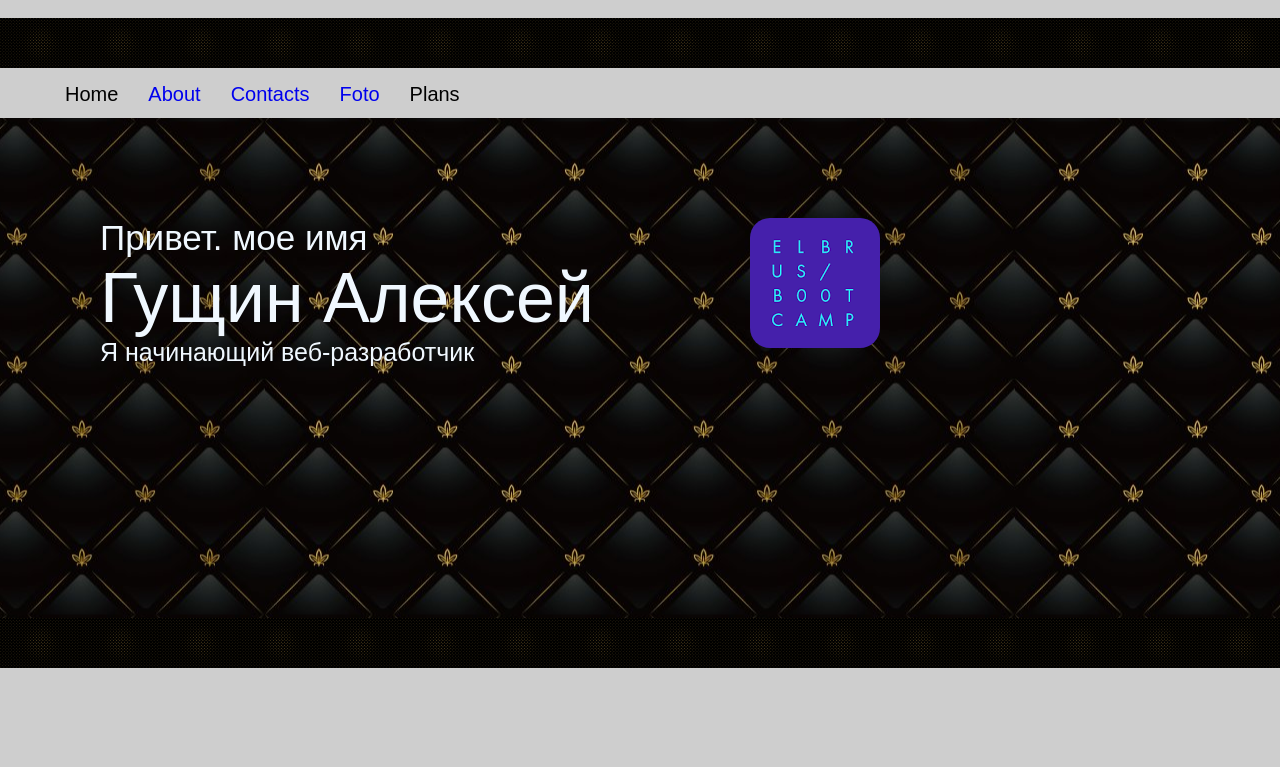
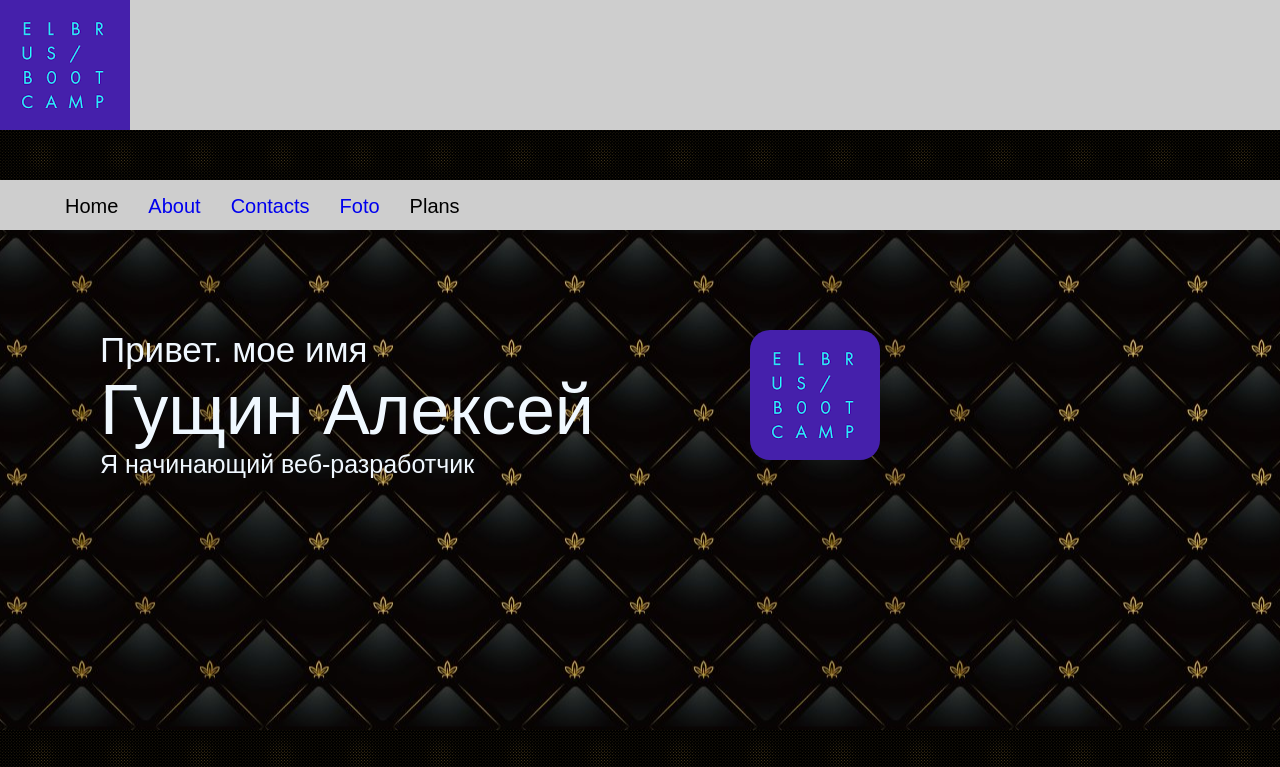
Before and after one commit to electrofax/vizitka, a website: page index.html in a window 1280 px wide. Shown: the top 767 px of the page. Drawn offline with Linux system fonts and the light colour scheme; the site is published under a folder, as on GitHub Pages, so addresses that start at the root find nothing.

Commit message:
Update index.html

```diff
--- a/index.html
+++ b/index.html
@@ -10,7 +10,7 @@
 
     <body>
         <div>
-            <img src="/img/images.png" alt="">
+            <img src="img/images.png" alt="">
         </div>
 
         <div class="real_anim">
```
